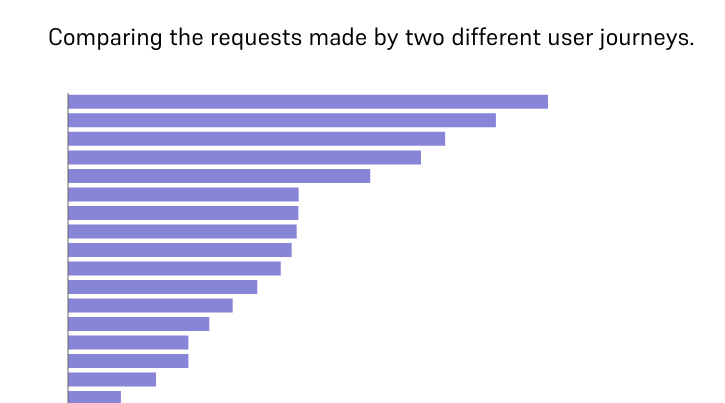
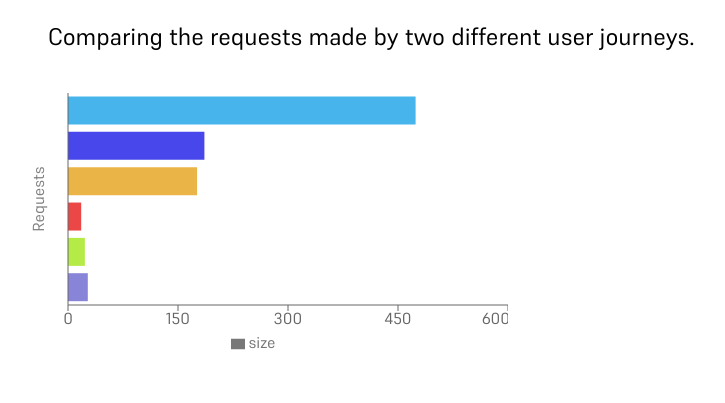
Before and after one commit to jhancock532/shadowbox, a Next.js app: page /comparison in a window 1280 px wide. Shown: the part 151-554 px from the top of the page, without its empty margins (32-757 px from the left). Built offline with nearby package versions, Linux system fonts and the light colour scheme.

Commit message:
alternative chart visualisation

```diff
--- a/src/components/JourneyVisualiser/JourneyStepChart.tsx
+++ b/src/components/JourneyVisualiser/JourneyStepChart.tsx
@@ -1,14 +1,16 @@
+import { totalRequestsByType } from "@/utils/requestToChartData";
 import { BarChart, Bar, XAxis, YAxis, Tooltip, Legend } from "recharts";
+import { BAR_COLORS } from "@/utils/constants";
 
-function chartDataByIndividualSize(resources: any) {
+function chartDataByIndividualRequest(requests: any) {
   const data: any[] | undefined = [];
 
-  // sort resources by size
-  resources.sort((a: any, b: any) => {
+  // sort requests by size
+  requests.sort((a: any, b: any) => {
     return b.transferSize - a.transferSize;
   });
 
-  resources.map((resource: any) => {
+  requests.map((resource: any) => {
     data.push({
       name: resource.url,
       size: resource.transferSize,
@@ -18,14 +20,32 @@ function chartDataByIndividualSize(resources: any) {
   return data;
 }
 
-export const JourneyStepChart = ({ resources }: { resources: any }) => {
-  const data = chartDataByIndividualSize(resources);
+function chartDataByRequestType(requests: any) {
+  const totalRequestSizesByType = totalRequestsByType(requests);
+
+  const data: any[] | undefined = [];
+
+  for (const key in totalRequestSizesByType) {
+    data.push({
+      name: key,
+      size: totalRequestSizesByType[key],
+      fill: BAR_COLORS[key],
+    });
+  }
+  // console.log(data);
+  return data;
+}
+
+export const JourneyStepChart = ({ requests }: { requests: any }) => {
+  const data = chartDataByIndividualRequest(requests);
+
+  const newData = chartDataByRequestType(requests);
 
   return (
     <BarChart
-      width={550}
-      height={20 * data.length}
-      data={data}
+      width={500}
+      height={300}
+      data={newData}
       layout="vertical"
       margin={{
         top: 40,
@@ -34,7 +54,7 @@ export const JourneyStepChart = ({ resources }: { resources: any }) => {
         bottom: 0,
       }}
     >
-      <Bar dataKey="size" fill="#8884d8" />
+      <Bar dataKey="size" fill="#777777" />
       <XAxis type="number" />
       <YAxis
         type="category"
--- a/src/pages/comparison.tsx
+++ b/src/pages/comparison.tsx
@@ -29,7 +29,7 @@ export default function Comparison({ journeys }: { journeys: any }) {
           </div>
         </div>
 
-        <JourneyStepChart resources={journeys[0][0].resources} />
+        <JourneyStepChart requests={journeys[0][0].resources} />
       </main>
     </>
   );
--- a/src/utils/constants.ts
+++ b/src/utils/constants.ts
@@ -16,4 +16,5 @@ export const BAR_COLORS: { [key: string]: string } = {
   image: "#47b4eb",
   font: "#4747eb",
   xhr: "#eb47b4",
+  json: "#8884d8",
 };
--- /dev/null
+++ b/src/utils/requestToChartData.ts
@@ -0,0 +1,25 @@
+export function totalRequestsByType(requests: any) {
+  const requestTransferTotals: { [x: string]: number } = {};
+
+  for (let j = 0; j < requests.length; j++) {
+    const request = requests[j];
+
+    if (request.transferSize) {
+      if (Object.keys(requestTransferTotals).includes(request.resourceType)) {
+        requestTransferTotals[request.resourceType] += request.transferSize;
+      } else {
+        requestTransferTotals[request.resourceType] = request.transferSize;
+      }
+    } else {
+      // A few ad tracking requests don't have a transfer size due to CORS restrictions
+      // Some other requests don't have a transfer size due to the request being blocked or 404'd
+      // console.log(`Forbidden request detected on: ${webpages[i].title}`);
+    }
+  }
+
+  for (const key in requestTransferTotals) {
+    requestTransferTotals[key] = Math.round(requestTransferTotals[key] / 1000);
+  }
+
+  return requestTransferTotals;
+}
```
